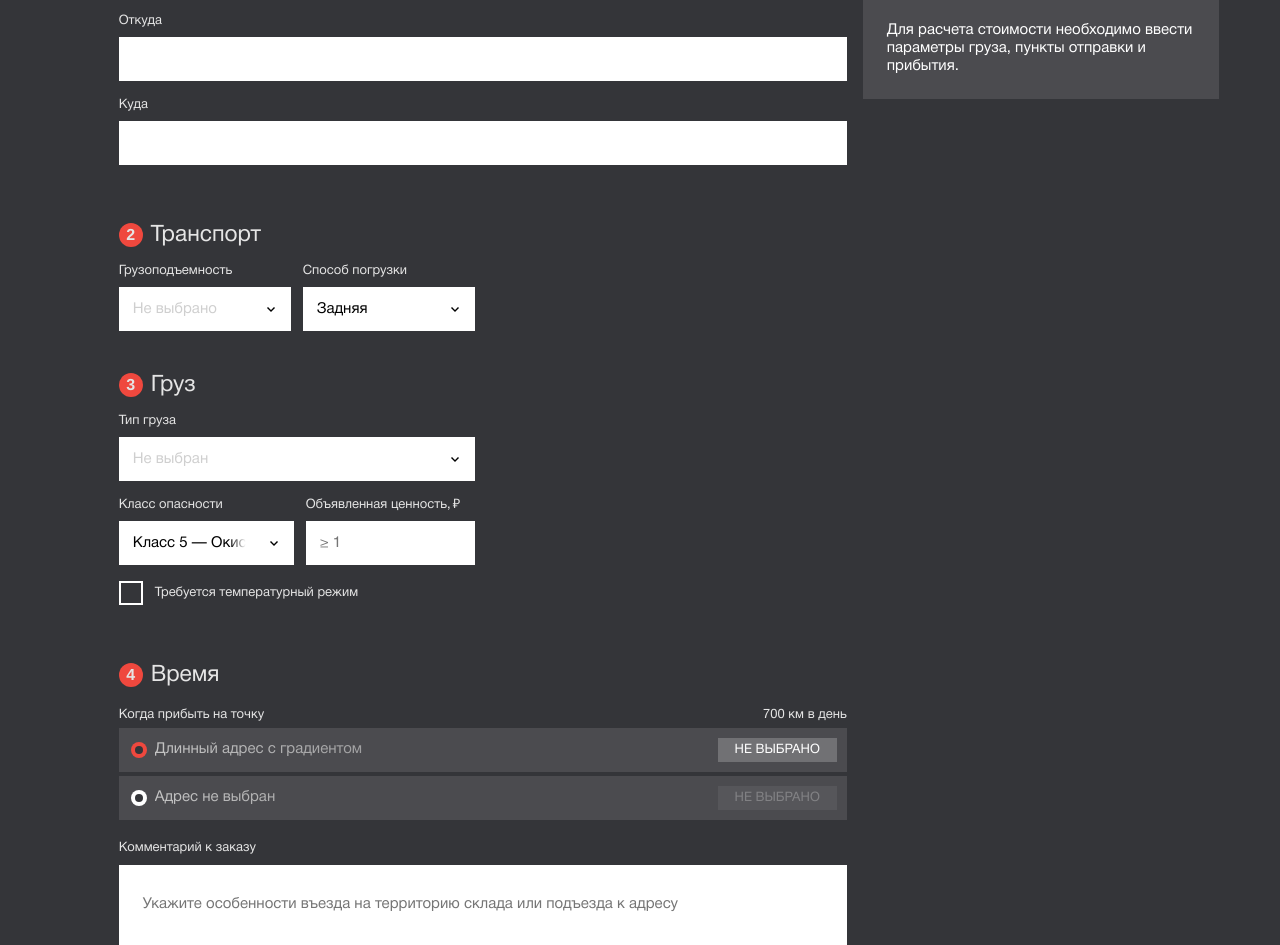
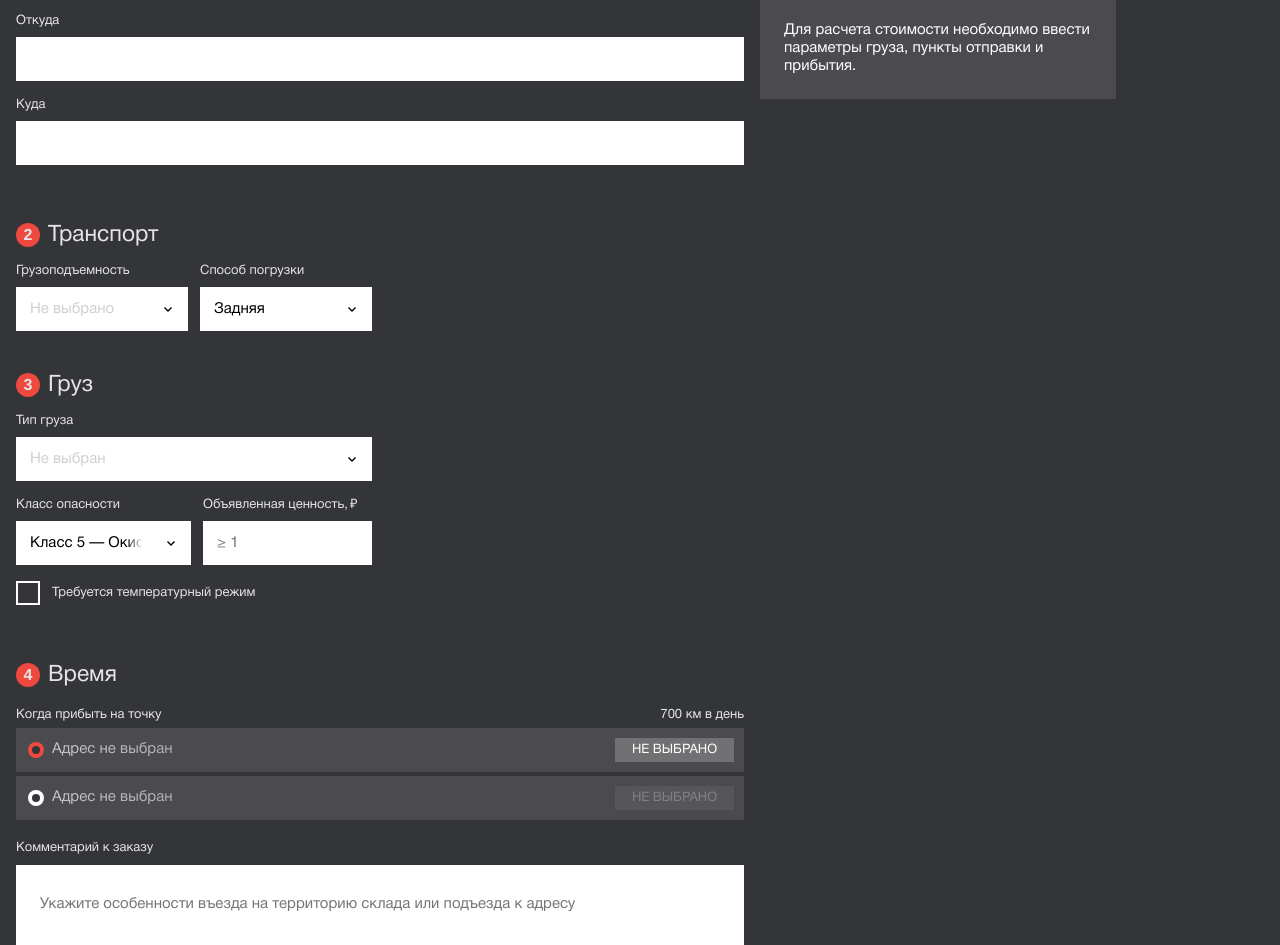
Before and after one commit to Dimagerasimenko/testcase, a website: page app/index.html in a window 1280 px wide. Shown: the part 131-1076 px from the top of the page. Drawn offline with Linux system fonts and the light colour scheme; files whose address does not match are found by name.

Commit message:
fix info margin

```diff
--- a/app/index.html
+++ b/app/index.html
@@ -173,7 +173,7 @@
                         </div>
                         <div class="address">
                             <span class="address__text">
-                                Длинный адрес с градиентом
+                                Адрес не выбран
                             </span>
                         </div>
                         <button type="button" class="address__select">НЕ ВЫБРАНО</button>
@@ -202,6 +202,7 @@
                     id="comment"
                     placeholder="Укажите особенности въезда на территорию склада или подъезда к адресу">
         </div>
+
     </form>
     <div class="info">
         <p class="info__text">
--- a/app/scss/main.scss
+++ b/app/scss/main.scss
@@ -92,6 +92,10 @@ body {
   }
 }
 
+.info {
+  @include adaptive-margin(170, 16);
+}
+
 
 .hide {
   display: none;
--- a/app/scss/mixin.scss
+++ b/app/scss/mixin.scss
@@ -18,12 +18,9 @@ $maxWidth: 1920;
 
   $addSize: $pcSize - $mobSize;
   $addMobSize: $addSize + $addSize * 0.7;
-  @media (max-width: 767px) {
+  @media (max-width: 993px) {
     margin-left: calc(#{$mobSize + px} + #{$addMobSize} * ((100vw - 320px) / #{$maxWidth}));
 
   }
-  @media (min-width: 767px) {
-    margin-left: calc(#{$mobSize + px} + #{$addSize} * (100vw / #{$maxWidth}));
 
-  }
 }
```
Also changed, not shown: app/css/app.min.css.
